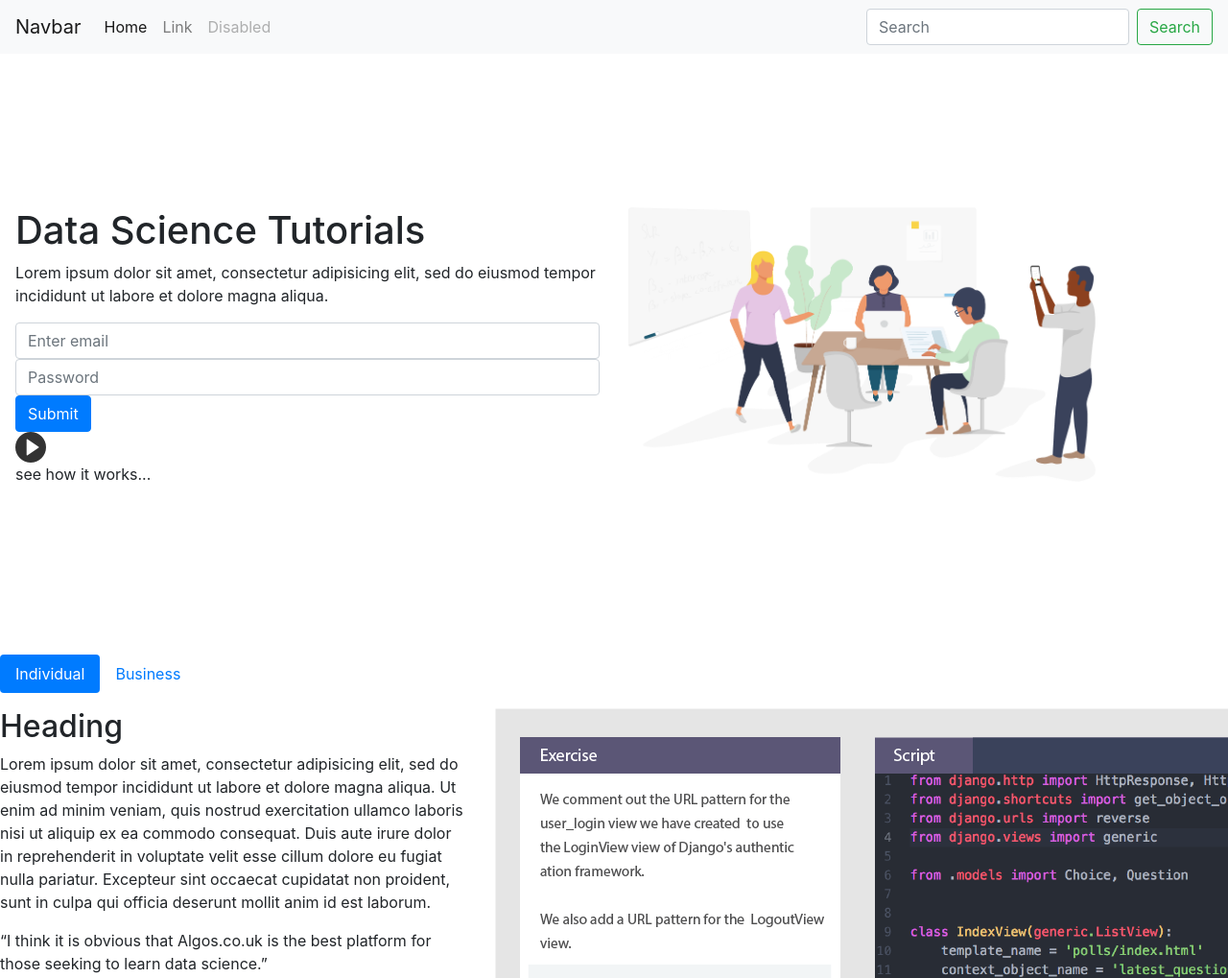
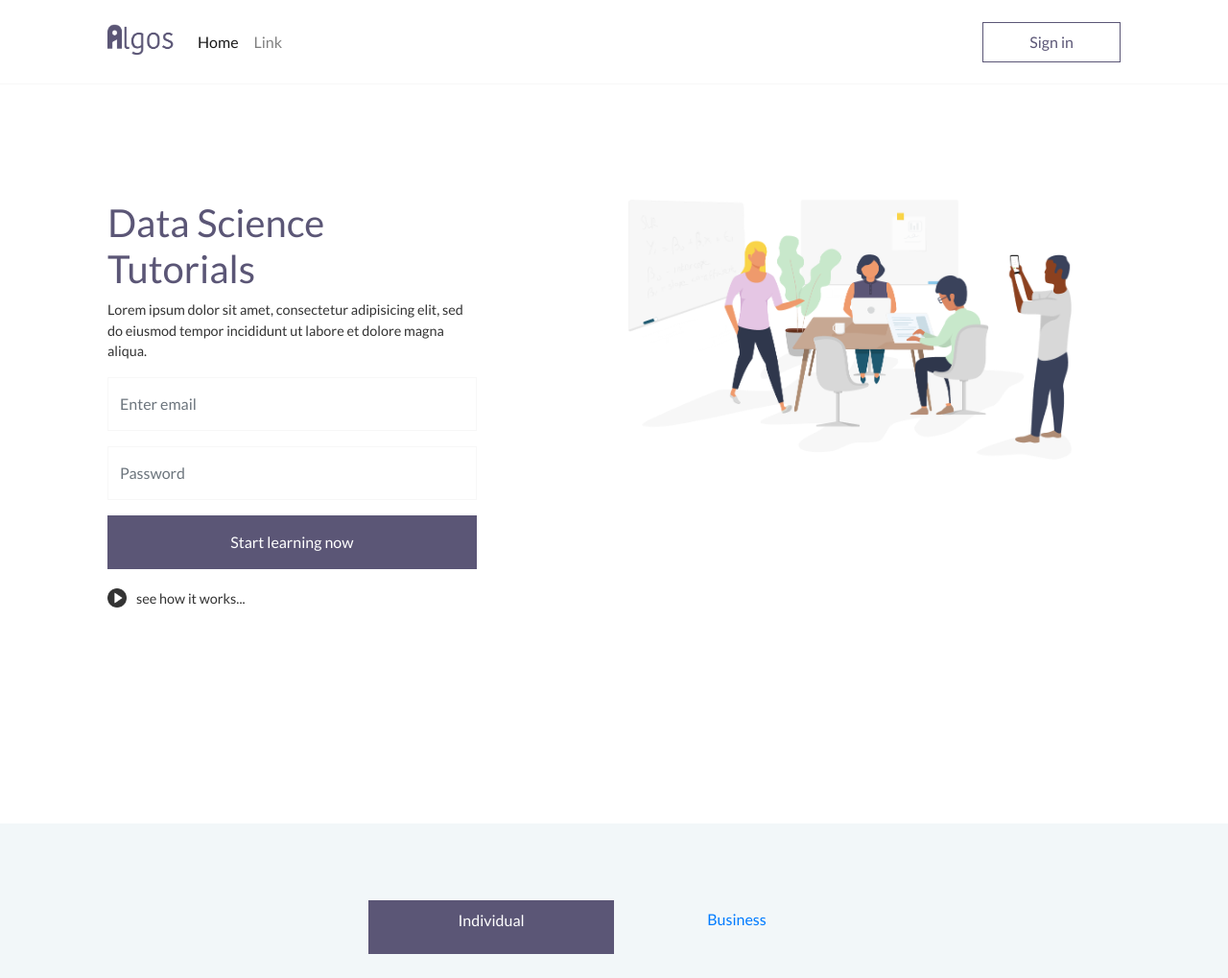
Before and after one commit to thesanks/project1, a plain HTML site: page index.html in a window 1280 px wide. Shown: the top 1019 px of the page at 96% size. Drawn offline with nearby package versions, Linux system fonts and the light colour scheme.

Commit message:
hero css done

```diff
--- a/css/master.css
+++ b/css/master.css
@@ -1,18 +1,141 @@
 body {
+    font-family: 'Lato', sans-serif;
+    color: #333;
+}
+
+h1 {
+    color: #5b5676;
+}
+
+
+
+
+/* -------------------------------------------------------------- NAVBAR --- */
+
+.bg-light {
+    background-color: #fff!important;
+    border-bottom: 1px solid #f7f7f7;
+    width: 100%;
+    height: 5.5em;
+    position: fixed;
+    z-index: 99999;
+    padding: 0 7em;
+    /* margin-bottom: 6em; */
+}
+
+.navbar-brand {
+    width: 3.5em;
+}
+
+.logo_img {
+    width: 100%;
+}
+
+.btn-outline-success-inverse {
+    color: #5b5676;
+    background-color: transparent;
+    background-image: none;
+    border-color: #5b5676;
+    border-radius: 0;
+    padding: .5em 3em;
+}
+
+.btn-outline-success-inverse:hover {
+    color: #fff;
+    background-color: #5b5676;
 
 }
 
+
+/* -------------------------------------------------------------- HERO ----- */
+
 .hero {
-  padding: 10em 1em;
+    padding: 13em 7em;
 }
 
-.hero-img {
-  width: 80%;
+.hero-text {
+    width: 75%;
 }
 
-/* -------------------------------------------------------------- NAVBAR --- */
-/* -------------------------------------------------------------- HERO ----- */
-/* -------------------------------------------------------------- NAVBAR --- */
+.hero p {
+    font-size: .9em;
+}
+
+.form-control {
+    display: block;
+    width: 100%;
+    height: 3.5em;
+    padding: .375rem .75rem;
+    font-size: 1rem;
+    line-height: 1.5;
+    color: #d6d6d6;
+    background-color: #fff;
+    background-clip: padding-box;
+    border: 1px solid #f7f7f7;
+    border-radius: 0;
+    margin-bottom: 1em;
+    transition: border-color .15s ease-in-out,box-shadow .15s ease-in-out;
+}
+
+.btn-primary {
+    color: #fff;
+    width: 100%;
+    height: 3.5em;
+    background-color: #5b5676;
+    border-color: #5b5676;
+    border-radius: 0;
+    margin-bottom: 20px;
+}
+
+.btn-primary:hover {
+    color: #5b5676;
+    background-color: #fff;
+    border-color: #5b5676;
+}
+
+.vid_button {
+    width: 20px;
+    height: 20px;
+    float: left;
+    margin-right: 10px;
+}
+
+
+.hero-img {
+  width: 90%;
+}
+
+
+/* -------------------------------------------------------------- CONSOLE --- */
+
+.console {
+    background-color: #f2f7f9;
+    padding-top: 5em;
+}
+
+.btn-outline-success:not(:disabled):not(.disabled).active {
+    color: #fff;
+    width: 100%;
+    height: 3.5em;
+    background-color: #5b5676;
+    border-color: #5b5676;
+    border-radius: 0;
+    margin-bottom: 20px;
+}
+
+#pills-tab {
+    width:40%;
+    margin: 0 auto;
+}
+
+.tab-content {
+    padding-top: 2.5em;
+}
+
+.console-text {
+    padding: 0 1em 0 7.5em;
+}
+
 .quote_author_img {
   width: 80%;
   border-radius: 50%;
@@ -21,9 +144,9 @@ body {
 }
 
 
+/* -------------------------------------------------------------- NAVB --- */
 /* -------------------------------------------------------------- NAVBAR --- */
 /* -------------------------------------------------------------- NAVBAR --- */
 /* -------------------------------------------------------------- NAVBAR --- */
 /* -------------------------------------------------------------- NAVBAR --- */
 /* -------------------------------------------------------------- NAVBAR --- */
-/* -------------------------------------------------------------- NAVBAR --- */
--- a/index.html
+++ b/index.html
@@ -3,14 +3,17 @@
   <head>
     <meta charset="utf-8">
     <meta name="viewport" content="width=device-width, initial-scale=1, shrink-to-fit=no">
+    <link href="https://fonts.googleapis.com/css?family=Lato" rel="stylesheet">
     <link rel="stylesheet" href="https://maxcdn.bootstrapcdn.com/bootstrap/4.0.0/css/bootstrap.min.css" integrity="sha384-Gn5384xqQ1aoWXA+058RXPxPg6fy4IWvTNh0E263XmFcJlSAwiGgFAW/dAiS6JXm" crossorigin="anonymous">
     <link rel="stylesheet" href="css/master.css">
     <title>Work?</title>
   </head>
   <body>
 
+<!----------------------------------------------------------------- NAVBAR ---->
+
     <nav class="navbar navbar-expand-lg navbar-light bg-light">
-      <a class="navbar-brand" href="#">Navbar</a>
+      <a class="navbar-brand" href="#"><img src="img/logo.png" class="logo_img" alt=""></a>
       <button class="navbar-toggler" type="button" data-toggle="collapse" data-target="#navbarTogglerDemo02" aria-controls="navbarTogglerDemo02" aria-expanded="false" aria-label="Toggle navigation">
         <span class="navbar-toggler-icon"></span>
       </button>
@@ -23,33 +26,29 @@
           <li class="nav-item">
             <a class="nav-link" href="#">Link</a>
           </li>
-          <li class="nav-item">
-            <a class="nav-link disabled" href="#">Disabled</a>
-          </li>
         </ul>
-        <form class="form-inline my-2 my-lg-0">
-          <input class="form-control mr-sm-2" type="search" placeholder="Search">
-          <button class="btn btn-outline-success my-2 my-sm-0" type="submit">Search</button>
-        </form>
+
+        <button class="btn btn-outline-success-inverse my-2 my-sm-0" type="submit">Sign in</button>
       </div>
     </nav>
-
 
 <!------------------------------------------------------------------ HERO ----->
 
   <section class="hero">
     <div class="row">
       <div class="col-sm">
+        <div class="hero-text">
           <h1>Data Science Tutorials</h1>
-        <p>Lorem ipsum dolor sit amet, consectetur adipisicing elit, sed do eiusmod tempor incididunt ut labore et dolore magna aliqua.</p>
+          <p class="hero-p">Lorem ipsum dolor sit amet, consectetur adipisicing elit, sed do eiusmod tempor incididunt ut labore et dolore magna aliqua.</p>
           <form>
             <input type="email" class="form-control" id="exampleInputEmail1" aria-describedby="emailHelp" placeholder="Enter email">
             <input type="password" class="form-control" id="exampleInputPassword1" placeholder="Password">
-          <button type="submit" class="btn btn-primary">Submit</button>
+            <button type="submit" class="btn btn-primary">Start learning now</button>
           </form>
-        <div class="vid_button">
-          <img src="img/play-button.png" class="" alt="classroom">
+          <div class="">
+            <img src="img/play-button.png" class="vid_button" alt="classroom">
             <p>see how it works...</p>
+          </div>
         </div>
       </div>
       <div class="col-sm">
@@ -58,10 +57,12 @@
     </div>
   </section>
 
-  <section>
-    <ul class="nav nav-pills mb-3" id="pills-tab" role="tablist">
+<!--------------------------------------------------------------- CONSOLE ----->
+
+  <section class="console">
+    <ul class="nav nav-pills mb-3 nav-justified" id="pills-tab" role="tablist">
       <li class="nav-item">
-        <a class="nav-link active" id="pills-home-tab" data-toggle="pill" href="#pills-home" role="tab" aria-controls="pills-home" aria-selected="true">Individual</a>
+        <a class="nav-link active btn btn-outline-success" id="pills-home-tab" data-toggle="pill" href="#pills-home" role="tab" aria-controls="pills-home" aria-selected="true">Individual</a>
       </li>
       <li class="nav-item">
         <a class="nav-link" id="pills-profile-tab" data-toggle="pill" href="#pills-profile" role="tab" aria-controls="pills-profile" aria-selected="false">Business</a>
@@ -69,9 +70,8 @@
     </ul>
     <div class="tab-content" id="pills-tabContent">
       <div class="tab-pane fade show active" id="pills-home" role="tabpanel" aria-labelledby="pills-home-tab">
-
-        <div class="row">
-            <div class="col-sm">
+        <div class="row tab-content">
+            <div class="col-sm console-text">
               <h2>Heading</h2>
               <p>Lorem ipsum dolor sit amet, consectetur adipisicing elit, sed do eiusmod tempor incididunt ut labore et dolore magna aliqua. Ut enim ad minim veniam, quis nostrud exercitation ullamco laboris nisi ut aliquip ex ea commodo consequat. Duis aute irure dolor in reprehenderit in voluptate velit esse cillum dolore eu fugiat nulla pariatur. Excepteur sint occaecat cupidatat non proident, sunt in culpa qui officia deserunt mollit anim id est laborum.</p>
               <div class="quote">
@@ -92,15 +92,15 @@
               <img src="img/console.png" alt="console">
             </div>
         </div>
-
-
       </div>
       <div class="tab-pane fade" id="pills-profile" role="tabpanel" aria-labelledby="pills-profile-tab">
         Lorem ipsum dolor sit amet, consectetur adipisicing elit, sed do eiusmod tempor incididunt ut labore et dolore magna aliqua. Ut enim ad minim veniam, quis nostrud exercitation ullamco laboris nisi ut aliquip ex ea commodo consequat. Duis aute irure dolor in reprehenderit in voluptate velit esse cillum dolore eu fugiat nulla pariatur. Excepteur sint occaecat cupidatat non proident, sunt in culpa qui officia deserunt mollit anim id est laborum.
       </div>
-
     </div>
   </section>
+
+<!------------------------------------------------------------- EXPLAINER ----->
+
   <section>
     <h2>Heading</h2>
     <div class="row">
@@ -124,6 +124,9 @@
       </div>
     </div>
   </section>
+
+<!---------------------------------------------------------------- MOBILE ----->
+
   <section>
     <h2>Heading</h2>
     <div class="row">
@@ -137,6 +140,9 @@
       </div>
     </div>
   </section>
+
+<!---------------------------------------------------------- TESTIMONIALS ----->
+
   <section id='testimonials'>
     <h1>Heading</h1>
     <div id="carouselExampleControls" class="carousel slide" data-ride="carousel">
@@ -162,12 +168,17 @@
       </a>
     </div>
   </section>
+
+<!---------------------------------------------------------------- SIGNUP ----->
+
   <section>
     <div class="">
       <h3>Amplify your team's successes with Evernote Business</h3>
       <button type="button" class="btn btn-primary">Primary</button>
     </div>
   </section>
+
+<!---------------------------------------------------------------- FOOTER ----->
   <footer>
     <div class="row">
       <div class="col-sm">
@@ -229,15 +240,9 @@
           <li><a href="#"></a>Legal</li>
           <li><a href="#"></a>Security</li>
         </ul>
-
       </div>
-
     </div>
-
   </footer>
-
-
-
 
     <script src="https://code.jquery.com/jquery-3.2.1.slim.min.js" integrity="sha384-KJ3o2DKtIkvYIK3UENzmM7KCkRr/rE9/Qpg6aAZGJwFDMVNA/GpGFF93hXpG5KkN" crossorigin="anonymous"></script>
     <script src="https://cdnjs.cloudflare.com/ajax/libs/popper.js/1.12.9/umd/popper.min.js" integrity="sha384-ApNbgh9B+Y1QKtv3Rn7W3mgPxhU9K/ScQsAP7hUibX39j7fakFPskvXusvfa0b4Q" crossorigin="anonymous"></script>
```
Also changed, not shown: img/logo.png (added). Lines whose indentation alone changed are shown as unchanged.
